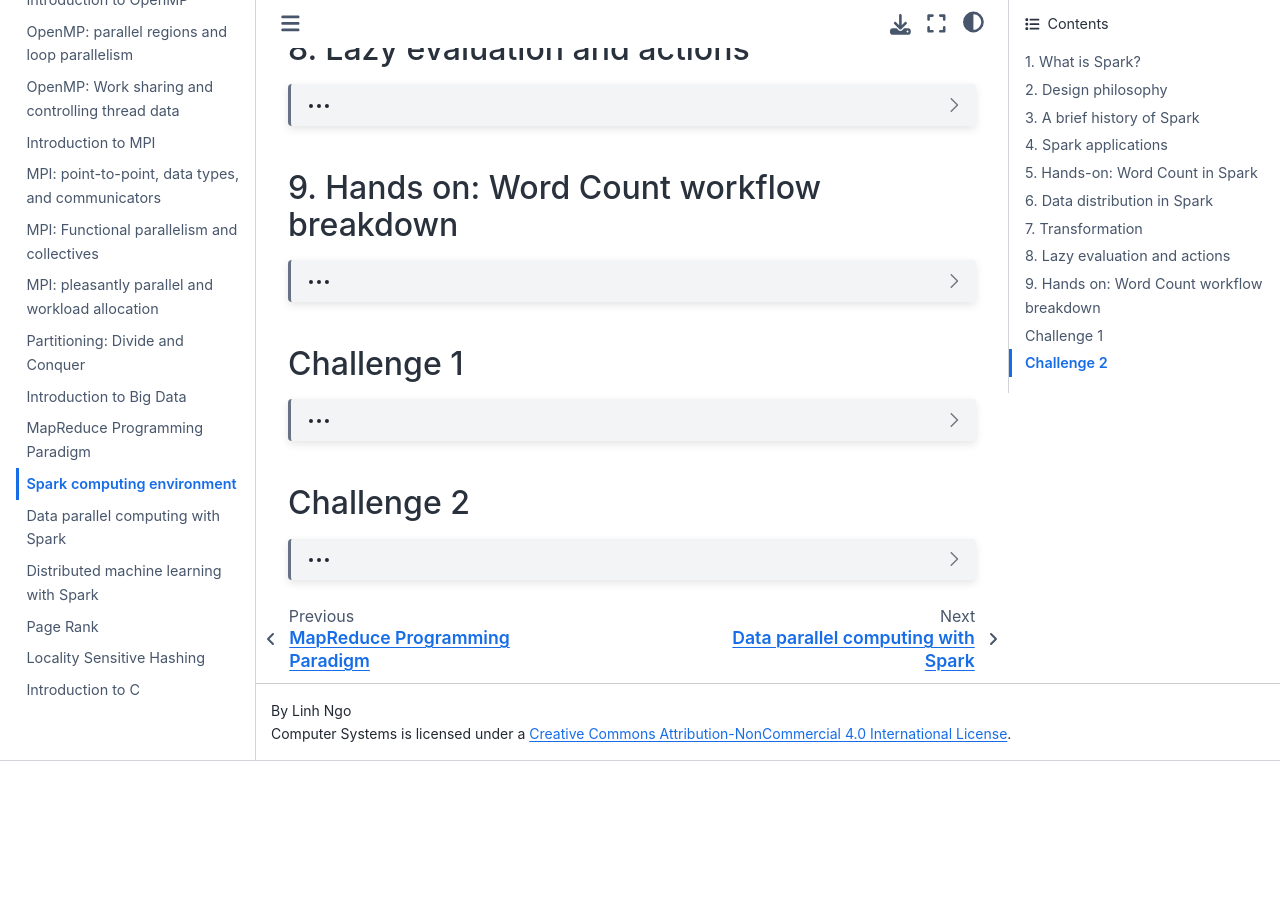
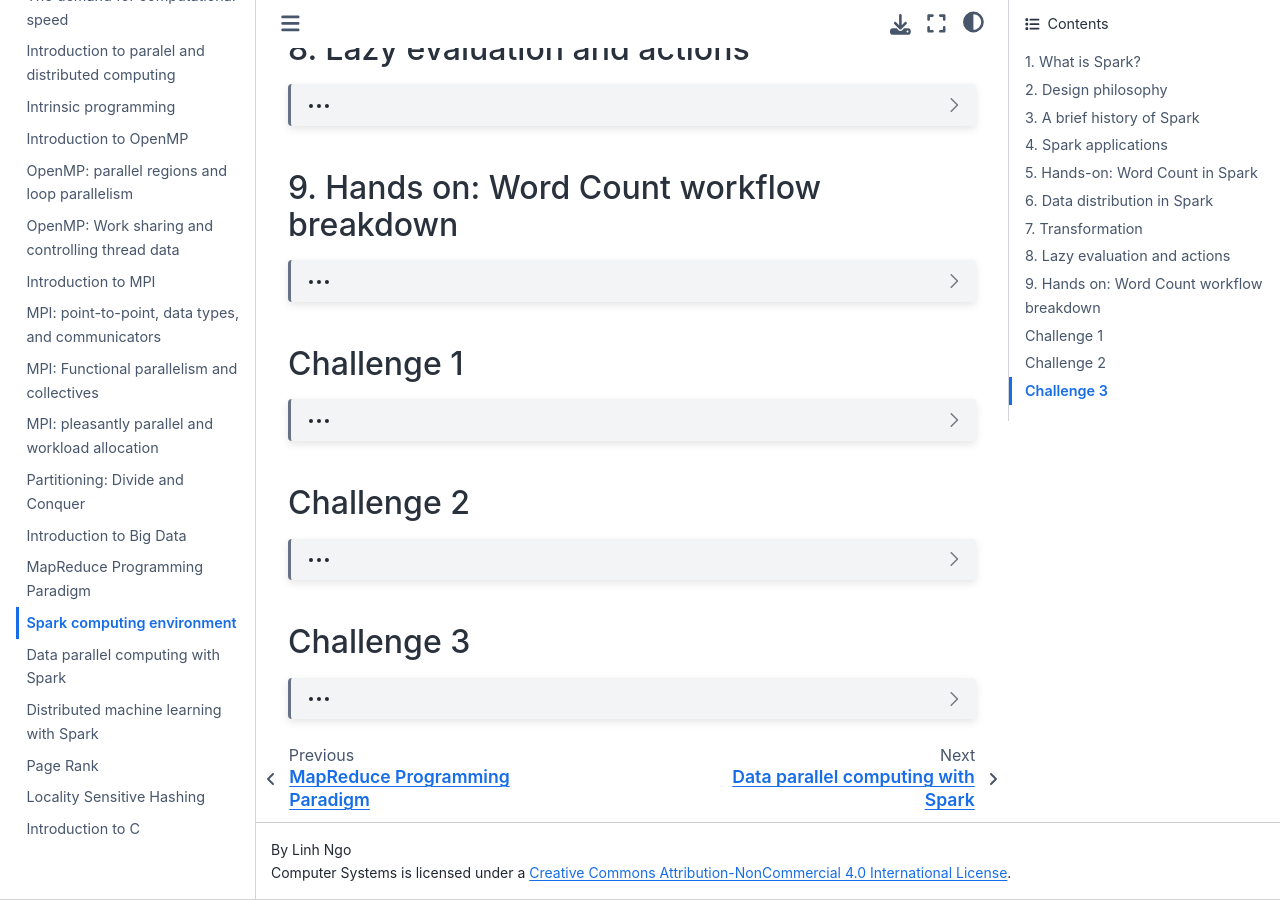
Before and after one commit to class-master/cpsc4770-6770, a Jupyter Book: the page built from episodes/14-spark.md, in a window 1280 px wide and 900 px high, scrolled down 1106 px. Built offline with Jupyter Book 1.0.4 settings and Sphinx 7.4.7 and the Sphinx Book theme 1.1.4, drawn with Linux system fonts in a browser that asks for light colours; before the commit the page ends 1867 px from its top, so only the background shows below that; some of the changed lines change nothing that is shown.

Commit message:
update Thu Nov  2 07:52:27 EDT 2023

````diff
--- a/episodes/14-spark.md
+++ b/episodes/14-spark.md
@@ -289,3 +289,12 @@ punctuations and capitalization from the unique words
 :::
 
 ```
+
+## Challenge 3
+```{dropdown}
+- Examing NLTK library: https://www.nltk.org/howto/stem.html
+- Use the NLTK library to augment the results from Challenge 2 to:
+  - convert all words to their original root form
+  - remove all stop-words
+
+```
````
Also changed, not shown: 1 other file.
